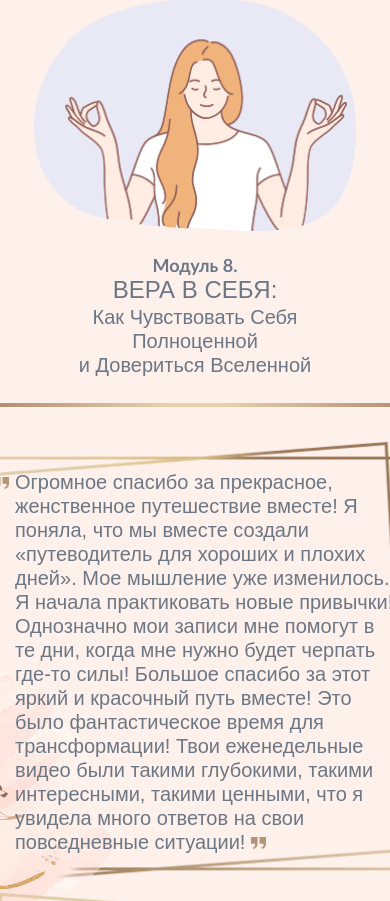
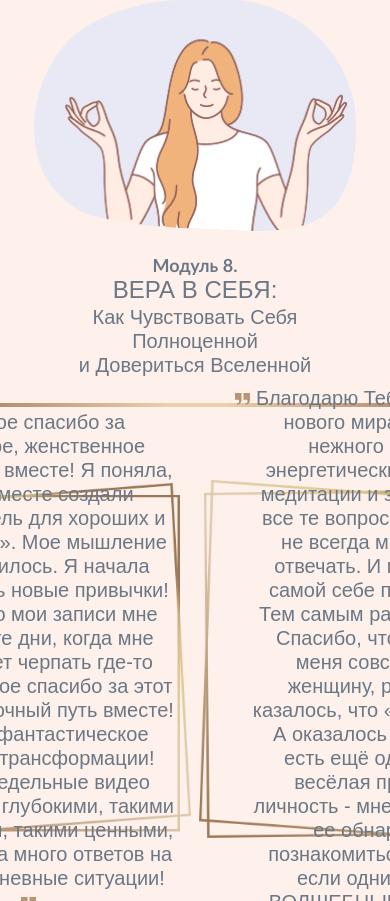
Before and after one commit to topverstka/dayna, a PHP site: page / in a window 390 px wide. Shown: the part 5599-6500 px from the top of the page. Run offline with PHP 8.4, Linux system fonts and the light colour scheme; some web fonts are replaced.

```diff
--- a/css/style.css
+++ b/css/style.css
@@ -1398,6 +1398,16 @@ h2 {
   }
 }
 
+@media (max-width: 600px) {
+  .reviews__item-list {
+    -webkit-box-orient: horizontal;
+    -webkit-box-direction: normal;
+    -webkit-flex-direction: row;
+        -ms-flex-direction: row;
+            flex-direction: row;
+  }
+}
+
 .reviews__item {
   position: relative;
   width: 440px;
--- a/index.html
+++ b/index.html
@@ -184,14 +184,14 @@
 		<section class="section reviews">
 			<div class="container">
 				<div class="reviews__wrap">
-					<div class="reviews__body">
-						<div class="reviews__item-list">
-							<div class="reviews__item reviews__item_first">
+					<div class="reviews__slider reviews__body">
+						<div class="swiper-wrapper reviews__item-list">
+							<div class="swiper-slide reviews__item reviews__item_first">
 								<p class="reviews__item-text">Огромное спасибо за прекрасное, женственное путешествие вместе! Я поняла, что мы вместе создали «путеводитель для хороших и плохих дней». Мое мышление уже изменилось. Я начала практиковать новые привычки! Однозначно мои записи мне помогут в те дни, когда мне нужно будет черпать где-то силы! Большое спасибо за этот яркий и красочный путь вместе! Это было фантастическое время для трансформации! Твои еженедельные видео были такими глубокими, такими интересными, такими ценными, что я увидела много ответов на свои повседневные ситуации!</p>
 								<div class="reviews__item-img-border"><img src="./img/reviews/border-big-left.png" alt=""></div>
 								<div class="reviews__item-img-flower"><img src="./img/reviews/flower-left.png" alt=""></div>
 							</div>
-							<div class="reviews__item reviews__item_second">
+							<div class="swiper-slide reviews__item reviews__item_second">
 								<p class="reviews__item-text">Благодарю Тебя за создание нового мира! Женского нежного сильного энергетически. Спасибо за медитации и за задания. За все те вопросы, на которые не всегда мне хотелось отвечать. И приходилось самой себе признаваться. Тем самым раскрывая себя. Спасибо, что достала из меня совсем другую женщину, раньше мне казалось, что «я баба бой» ... А оказалось внутри меня есть ещё одна «легкая весёлая природная» личность - мне было приятно ее обнаружить и познакомиться. Твой курс, если одним словом, ВОЛШЕБНЫЙ. Я не смогу быть прежней!!!</p>
 								<div class="reviews__item-img-border"><img src="./img/reviews/border-big-right.png" alt=""></div>
 								<div class="reviews__item-img-flower"><img src="./img/reviews/flower-right.png" alt=""></div>
@@ -696,6 +696,7 @@
 		</footer>
 	</div>
 	<script src="./js/aos.js" defer></script>
+	<script src="./js/swiper-bundle.min.js" defer></script>
 	<script src="./js/app.js" defer></script>
 </body>
 </html>
--- a/sass/sections/_reviews.scss
+++ b/sass/sections/_reviews.scss
@@ -17,6 +17,10 @@
 
     @media (max-width: $tablet) {
         flex-direction: column;
+    }
+
+    @media (max-width: $mobile-l) {
+        flex-direction: row;
     }
 }
 
```
Also changed, not shown: js/app.js (+60 -4 lines).
